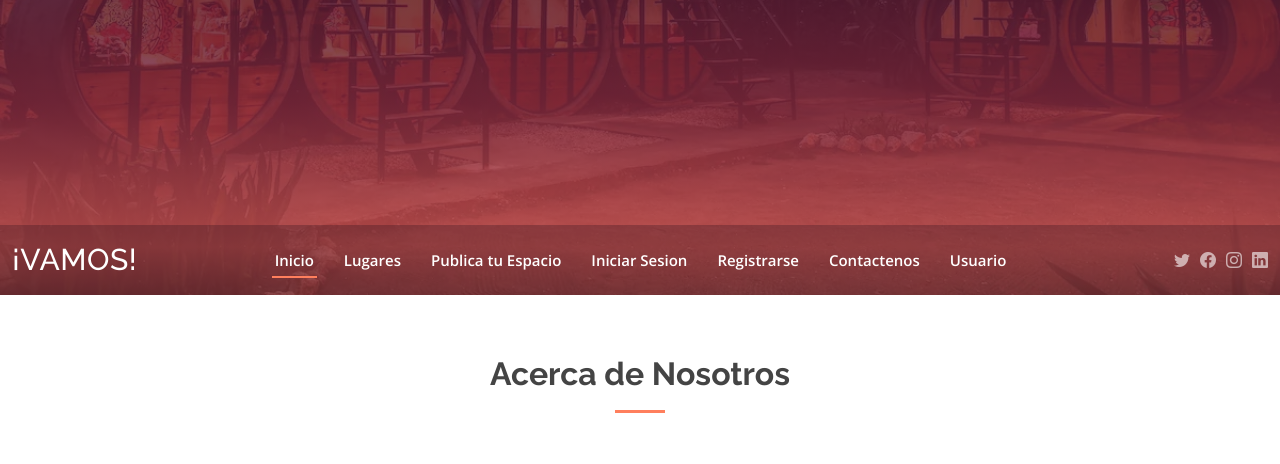
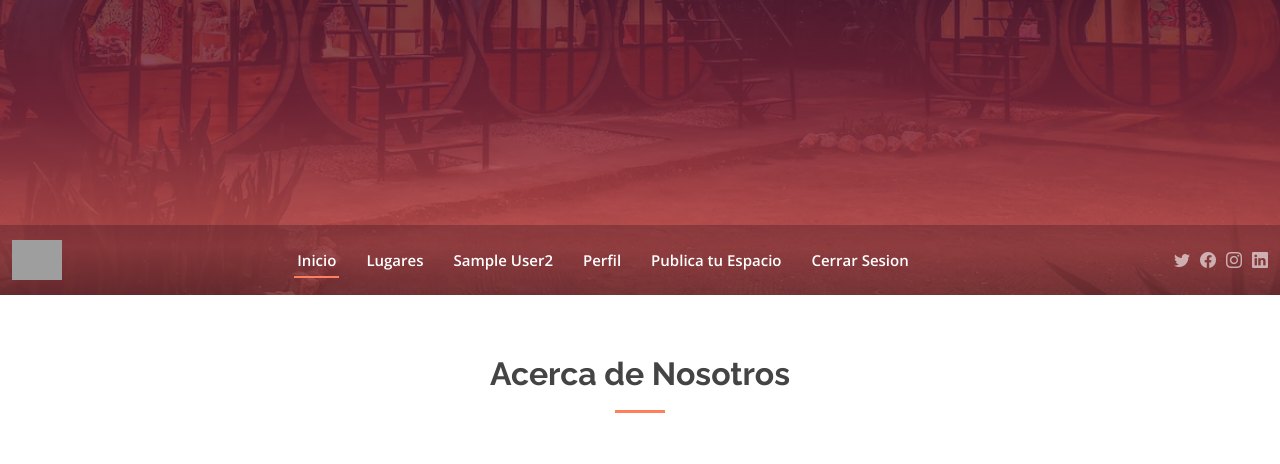
Before and after one commit to Mvargas26/MyLodgmentPlace, a PHP site: page / in a window 1280 px wide. Shown: the part 505-969 px from the top of the page. Run offline with PHP 8.4, Linux system fonts and the light colour scheme; the visitor is signed in with stand-in values (Sample User, id 1); grey boxes are pictures that could not be loaded.

Commit message:
PRUEBA PARA VALIIDAR SI YA SE LOGUEO

```diff
--- a/index.php
+++ b/index.php
@@ -40,7 +40,10 @@
   <header id="header" class="d-flex align-items-center ">
     <div class="container-fluid d-flex align-items-center justify-content-lg-between">
 
-      <h1 class="logo me-auto me-lg-0"><a href="#">¡Vamos!</a></h1>
+      <h1 class="logo me-auto me-lg-0"><a href="#">
+        <img width="50" height="100" src="https://img.icons8.com/sf-black-filled/64/home.png" alt="home"/>
+      </a></h1>
+
 
       <nav id="navbar" class="navbar order-last order-lg-0">
         <ul>
@@ -48,13 +51,63 @@
           <li><a class="nav-link scrollto" href="#about">Lugares</a></li>
 
 
-          <li><a class="nav-link scrollto" href="./App/Views/anunciosMultiples_View.php">Publica tu Espacio</a></li>
+          <li><a class="nav-link scrollto" href="#about">
+            <?php
+              session_start();
+              if(isset($_SESSION["nombre"] )){
+                echo  $_SESSION["nombre"] ;
 
 
-          <li><a class="nav-link scrollto " href="./App/Views/Login_View.php">Iniciar Sesion</a></li>
-          <li><a class="nav-link scrollto" href="./App/Views/registro_View.php">Registrarse</a></li>
-          <li><a class="nav-link scrollto" href="#contact">Contactenos</a></li>
-          <li><a class="nav-link scrollto" href="./App/Views/PanelUsuario_View.php">Usuario</a></li>
+              }
+              else{
+            ?>
+                <li><a class="nav-link scrollto " href="./App/Views/Login_View.php">Iniciar Sesion</a></li>
+                <li><a class="nav-link scrollto" href="./App/Views/registro_View.php">Registrarse</a></li>
+                <li><a class="nav-link scrollto" href="#contact">Contactenos</a></li>
+            <?php
+
+              }
+            session_start();
+            if($_SESSION["Rol"] != null){
+              // NO SE HA LOGUEADO
+              //YA INICIO SESION, VALIDA SI ES HUESPED O ANFITRION
+
+              //  ID ROL 1: Administracion
+              //  ID ROL 2: Anfitrion
+              //  ID ROL 3: Huesped
+              echo $_SESSION["Rol"];
+
+              if($_SESSION["Rol"] == 2){
+
+                ?>
+                <li><a class="nav-link scrollto" href="./App/Views/PanelUsuario_View.php">Perfil</a></li>
+                <li><a class="nav-link scrollto" href="./App/Views/anunciosMultiples_View.php">Publica tu Espacio</a></li>
+                <?php
+
+              }
+              else{
+
+
+              }
+
+            }
+            else{
+
+            }
+
+
+            ?>
+
+
+
+<!-- }    -->
+
+<?php
+
+            ?>
+            <li><a class="nav-link scrollto" href="./App/Modules/Login/cerrarSesion_Negocios.php">Cerrar Sesion</a></li>
+
+
         </ul>
         <i class="bi bi-list mobile-nav-toggle"></i>
       </nav><!-- .navbar -->
```
Also changed, not shown: App/Modules/Login/cerrarSesion_Negocios.php (added, +10 -0 lines).
